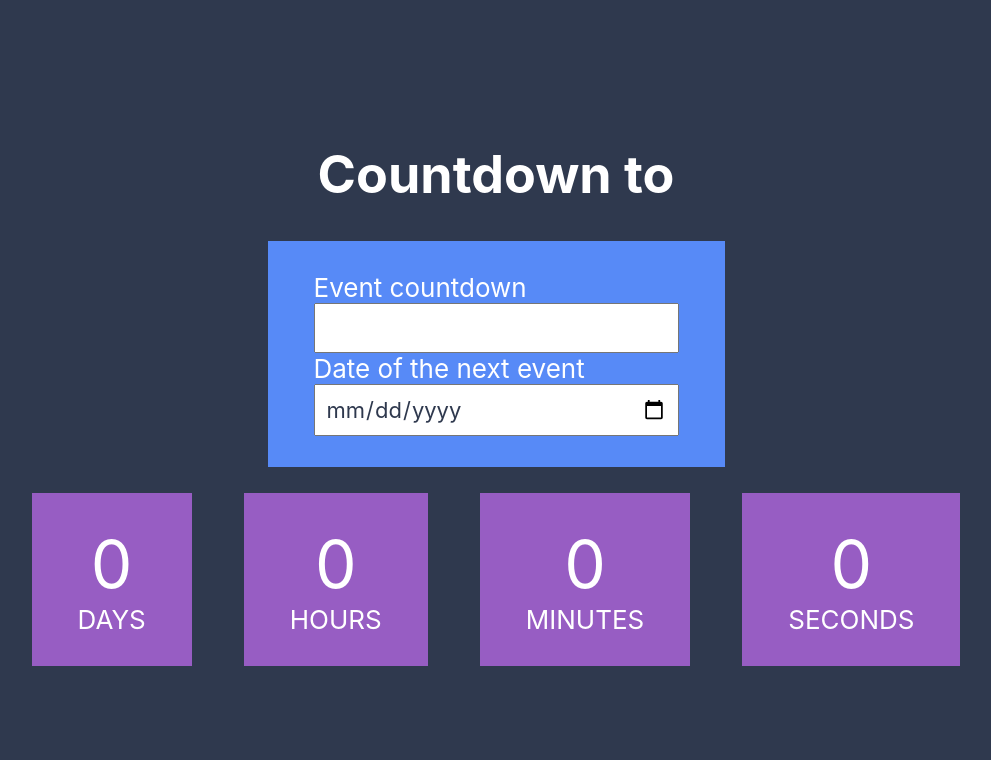
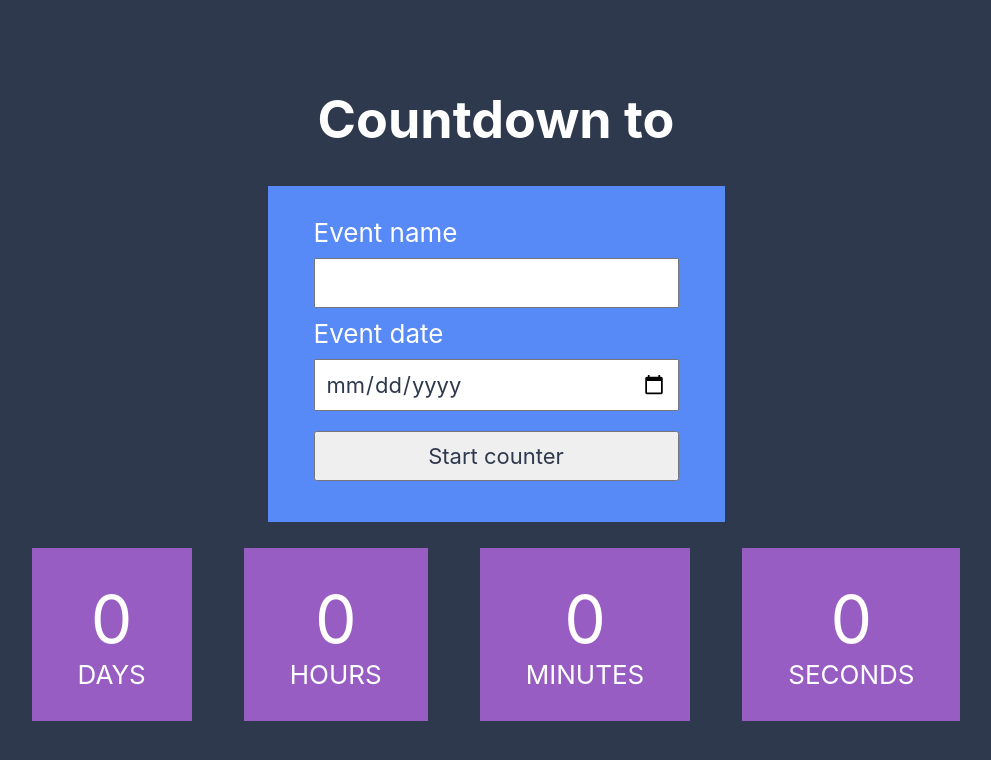
Before and after one commit to feloriel/countdown-timer, a React (Create React App) app: page / in a window 1280 px wide. Shown: the top 760 px of the page, without its empty margins (144-1135 px from the left). Built offline with nearby package versions, Linux system fonts and the light colour scheme.

Commit message:
working with date

```diff
--- a/src/App.css
+++ b/src/App.css
@@ -39,6 +39,11 @@
   font-size: calc(10px + 1.5vmin);
   color: #2f394e;
   padding: 10px;
+  margin: 10px 0;
+}
+
+.input[type="submit"]:hover {
+  cursor: pointer;
 }
 
 .timer {
--- a/src/App.js
+++ b/src/App.js
@@ -3,49 +3,66 @@ import './App.css';
 
 class App extends Component {
   state = {
-    countdown: '',
+    name: '',
+    now: null,
     date: null,
     days: 0,
     hours: 0,
     minutes: 0,
     seconds: 0
   }
+  componentDidMount () {
+    this.setState({
+      now: new Date()
+    });
+  }
   handleChange = event => {
     const { name, value } = event.target;
-
+    name === 'date' ?
+    this.setState({
+      [name]: new Date(value)
+    }) :
     this.setState({
       [name]: value
-    });
+    })
   }
   handleSubmit = event => {
     event.preventDefault();
   }
+  getDate = date => {
+
+  }
   render() {
-    const { countdown, days, hours, minutes, seconds } = this.state;
+    const { name, days, hours, minutes, seconds } = this.state;
 
     return (
       <div className="container">
-        <h1>Countdown to {countdown}</h1>
+        <h1>Countdown to {name}</h1>
         <form
           className="form flex column"
           onSubmit={this.handleSubmit}
         >
-          <label htmlFor="countdown">Event countdown </label>
+          <label htmlFor="name">Event name </label>
           <input
             type="text"
-            name="countdown"
-            id="countdown"
+            name="name"
+            id="name"
             className="input"
-            value={countdown}
+            value={name}
             onChange={this.handleChange}
           />
-          <label htmlFor="countdown">Date of the next event </label>
+          <label htmlFor="countdown">Event date </label>
           <input
             type="date"
             name="date"
             id="date"
             className="input"
             onChange={this.handleChange}
+          />
+          <input
+            type="submit"
+            value="Start counter"
+            className="input"
           />
         </form>
         <div className="flex wrap justify-center">
```
